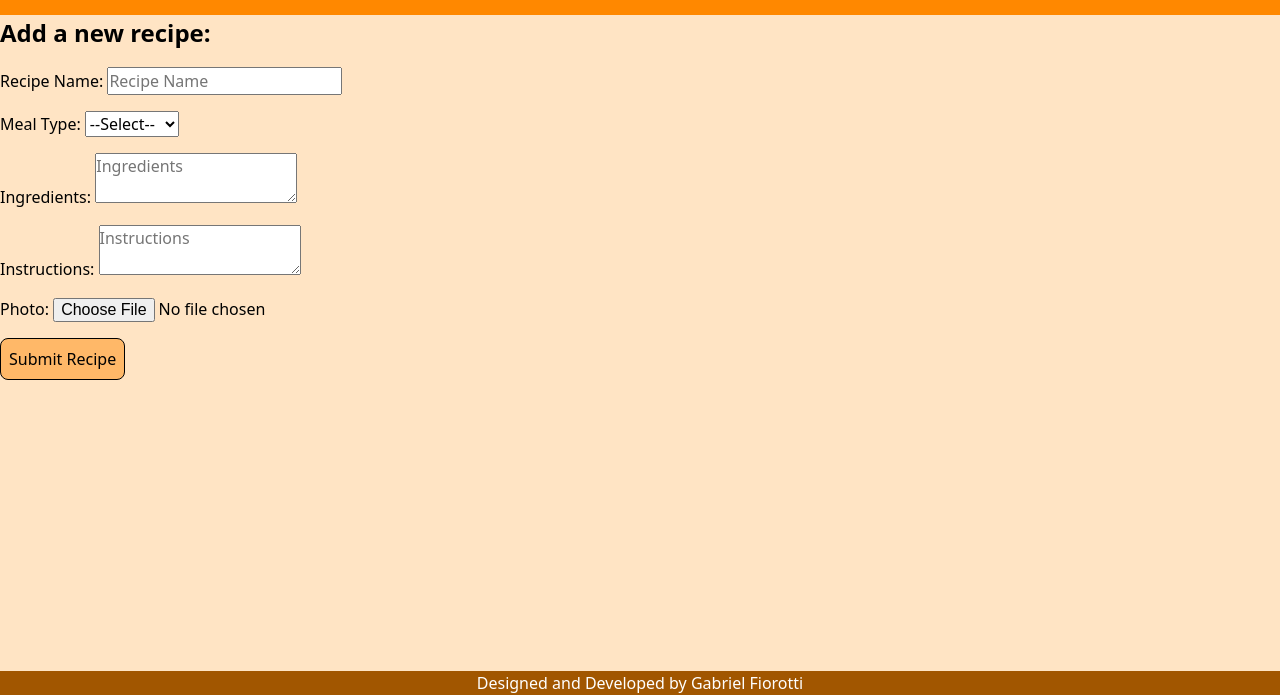
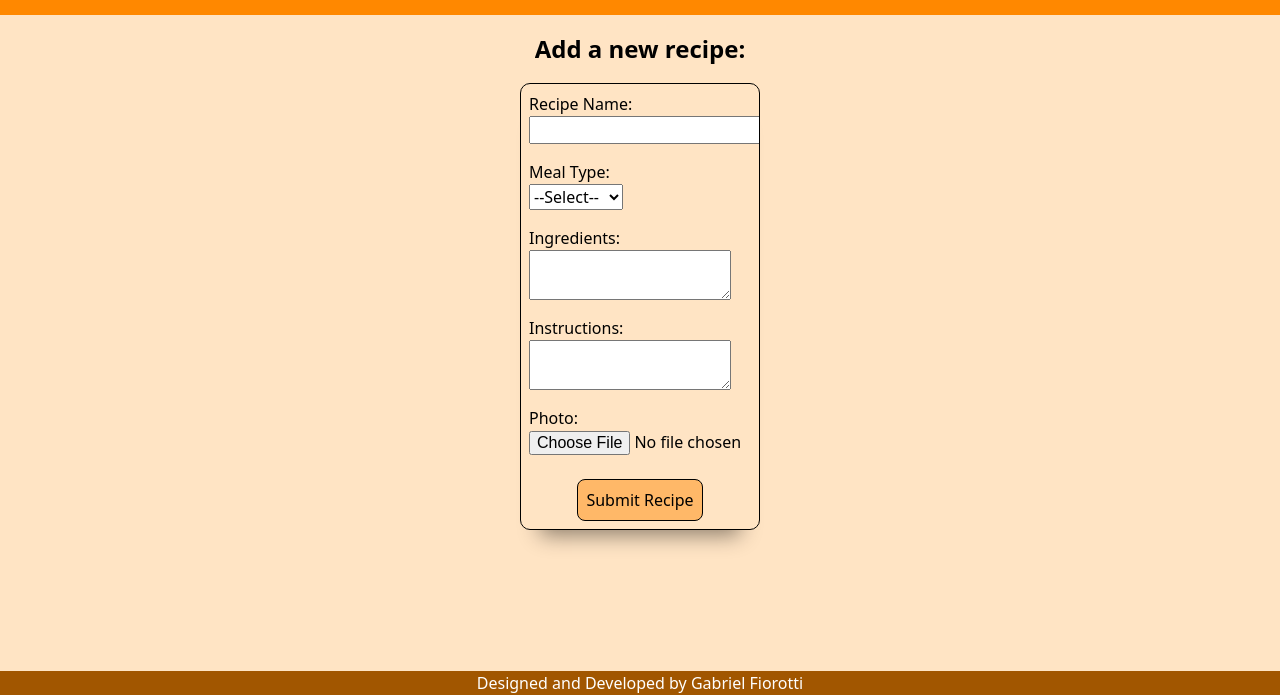
Before and after one commit to gabrielfiorotti/recipeOrganizer, a plain HTML site: page addNewPage.html in a window 1280 px wide. Shown: the part 105-800 px from the top of the page. Drawn offline with Linux system fonts and the light colour scheme.

Commit message:
adding style to addNewPage - form

```diff
--- a/addNew.css
+++ b/addNew.css
@@ -1,3 +1,11 @@
+.page-container {
+  display: flex;
+  flex-direction: column;
+  margin: 1rem auto;
+  align-items: center;
+  height: 75vh;
+}
+
 #recipe-form {
   display: flex;
   flex-direction: column;
@@ -5,10 +13,21 @@
   align-items: flex-start;
   margin: 1rem auto;
   justify-content: center;
+  width: 15rem;
+  border: 1px solid black;
+  padding: 0.5rem;
+  border-radius: 10px;
+  box-shadow: rgba(0, 0, 0, 0.45) 0px 25px 20px -20px;
 }
 
 #recipe-form > label {
   color: black;
+}
+
+#recipe-form > label > input,
+select,
+textarea {
+  display: block;
 }
 
 #recipe-form > button {
@@ -17,6 +36,8 @@
   border-radius: 8px;
   cursor: pointer;
   background-color: #ffb868;
+  align-self: center;
+  margin-top: 0.5rem;
 }
 
 #recipe-form > button:hover {
--- a/addNewPage.html
+++ b/addNewPage.html
@@ -24,38 +24,12 @@
       </nav>
     </header>
     <main>
-      <!-- <div>
-        <h2>Add a new recipe:</h2>
-        <form action="">
-          <label for="">
-            Dish Name:
-            <input type="text" />
-          </label>
-          <label for="">
-            Ingredients:
-            <input type="text" />
-          </label>
-          <label for="">
-            Meal Type:
-            <input type="text" />
-          </label>
-          <label for="">
-            Time to cook:
-            <input type="text" />
-          </label>
-          <button>Add</button>
-        </form>
-      </div> -->
+      <div class="page-container">
         <h2>Add a new recipe:</h2>
         <form id="recipe-form">
           <label
             >Recipe Name:
-          <input
-            type="text"
-            id="recipe-name"
-            placeholder="Recipe Name"
-            required
-          />
+            <input type="text" id="recipe-name" required />
           </label>
 
           <label>
@@ -71,20 +45,12 @@
 
           <label>
             Ingredients:
-          <textarea
-            id="ingredients"
-            placeholder="Ingredients"
-            required
-          ></textarea>
+            <textarea id="ingredients" required></textarea>
           </label>
 
           <label>
             Instructions:
-          <textarea
-            id="instructions"
-            placeholder="Instructions"
-            required
-          ></textarea>
+            <textarea id="instructions" required></textarea>
           </label>
 
           <label>
@@ -93,6 +59,7 @@
           </label>
           <button type="submit">Submit Recipe</button>
         </form>
+      </div>
     </main>
     <script src="https://www.gstatic.com/firebasejs/11.3.1/firebase-app-compat.js"></script>
     <script src="https://www.gstatic.com/firebasejs/11.3.1/firebase-firestore-compat.js"></script>
```
Lines whose indentation alone changed are shown as unchanged.
